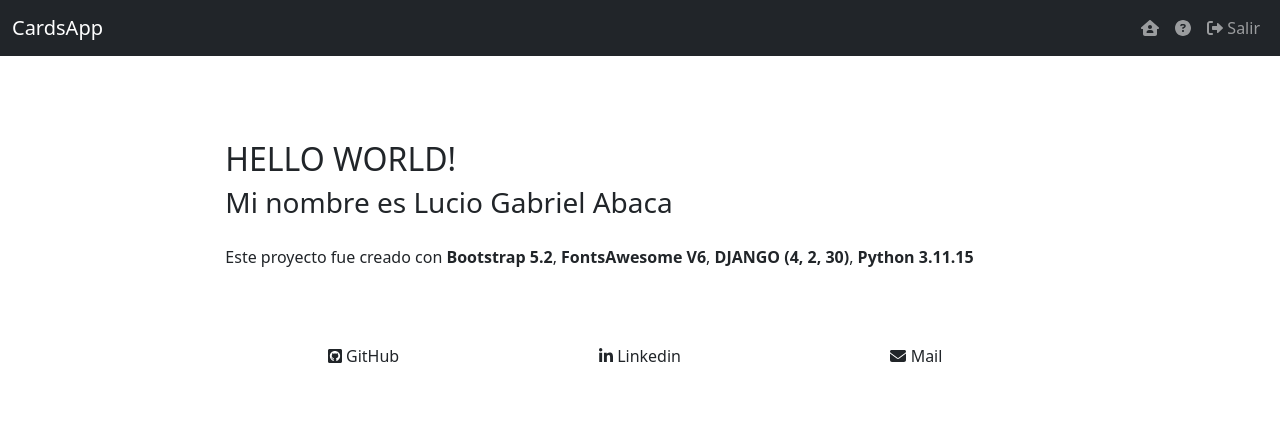
After one commit to gabrielabaca/CardsApp, a Django app: page /about in a window 1280 px wide. The commit adds this page. Shown: the top 434 px of the page. Run offline with Django 4.2, Linux system fonts and the light colour scheme; some libraries are stand-ins or nearby versions.

Commit message:
About || Crear Card

```diff
--- a/main_App/static/assets/css/style.css
+++ b/main_App/static/assets/css/style.css
@@ -4,8 +4,8 @@
 .m-dash{
   padding-top: 10vh;
   overflow: hidden;
+}
 
-}
 
 /*--------------------------------------------------------------
 # Sections
@@ -292,7 +292,22 @@ font-size: 19px;
   transition-duration: 2s;
 }
 
+/*--------------------------------------------------------------
+# About
+--------------------------------------------------------------*/
+.about-bg{}
 
+.about-bg .btn{
+  margin-top: 25px
+}
+.about-bg p{
+  margin-top:2%;
+  margin-bottom: 5%;
+}
+.about-bg strong:hover{
+  border-bottom-style: solid;
+  border-bottom-width: 1px;
+}
 /*--------------------------------------------------------------
 # Timeline
 --------------------------------------------------------------*/
--- a/main_App/template/auth/login.html
+++ b/main_App/template/auth/login.html
@@ -125,7 +125,7 @@
             loading.classList.remove('d-none');
             cardsData()
 
-        },8000)
+        },5000)
 
 
         function cardsData(){
--- /dev/null
+++ b/main_App/template/main/about.html
@@ -0,0 +1,25 @@
+{% extends './base.html' %}
+{% load static %}
+
+{% block Main %}
+
+<section class="container-fluid col-lg-8 about-bg align-content-center">
+    <div class="row justify-content-center" style="height: 100%">
+        <h2 class="text-uppercase">Hello world!</h2>
+        <h3>Mi nombre es Lucio Gabriel Abaca</h3>
+
+        <p>Este proyecto fue creado con
+            <strong>Bootstrap 5.2</strong>,
+            <strong>FontsAwesome V6</strong>,
+            <strong>DJANGO {{ django_version }}</strong>,
+            <strong>Python {{ python_version }}</strong>
+        </p>
+        <div class="row align-items-center">
+            <a class="btn col-lg-4" href="https://github.com/gabrielabaca" target="_blank"><i class="fa fa-brands fa-github-square"></i> GitHub</a>
+            <a class="btn col-lg-4" href="https://www.linkedin.com/in/luciogabrielabaca/" target="_blank"><i class="fa fa-brands fa-linkedin-in"></i> Linkedin</a>
+            <a class="btn col-lg-4" href="mailto:gabrielabaca@live.com.ar" target="_blank"><i class="fa fa-envelope"></i> Mail</a>
+        </div>
+    </div>
+</section>
+
+{% endblock %}
--- a/main_App/template/main/base.html
+++ b/main_App/template/main/base.html
@@ -20,7 +20,7 @@
     <body>
         <nav class="navbar fixed-top navbar-expand-lg navbar-dark bg-dark">
             <div class="container-fluid">
-              <a class="navbar-brand">CardsApp</a>
+              <a href="/dashboard" class="navbar-brand" data-bs-toggle="tooltip" title=" Volver al dashboard">CardsApp</a>
               <button class="navbar-toggler" type="button" data-bs-toggle="collapse" data-bs-target="#navbarNavAltMarkup" aria-controls="navbarNavAltMarkup" aria-expanded="false" aria-label="Toggle navigation">
                 <span class="navbar-toggler-icon"></span>
               </button>
@@ -34,13 +34,13 @@
                         </a>
 
                         <ul class="dropdown-menu" data-bs-popper="left=-150px" aria-labelledby="notificaciones">
-                          <li><a class="dropdown-item" href="#">Action</a></li>
-                          <li><a class="dropdown-item" href="#">Another action</a></li>
-                          <li><hr class="dropdown-divider"></li>
-                          <li><a class="dropdown-item" href="#">Something else here</a></li>
+
                         </ul>
                       </li>
                     -->
+                    <li class="nav-item">
+                      <a class="nav-link" href="/dashboard" data-bs-toggle="tooltip" title="Ir al dashboard"><i class="fa fa-house-user"></i></a>
+                    </li>
                     <li class="nav-item">
                       <a class="nav-link" href="/about" data-bs-toggle="tooltip" title="Acerca de..."><i class="fa fa-question-circle"></i></a>
                     </li>
--- a/main_App/urls.py
+++ b/main_App/urls.py
@@ -12,6 +12,7 @@ urlpatterns = [
     path('editarPerfil', views.editarPerfil),
     path('nuevaCard', views.nuevaCard),
     path('imagenPerfil', views.imagenPerfil),
+    path('about', views.about, name='about'),
     ## JSONS
     path('getUsers', views.getUsers),
     path('getCard', views.getRandon),
--- a/main_App/views.py
+++ b/main_App/views.py
@@ -1,14 +1,14 @@
-from typing import TextIO
-from django import http
-from django.shortcuts import redirect, render,HttpResponse
+import django
+import platform
+from django.shortcuts import redirect, render
 from django.contrib.auth import authenticate, login
-from django.contrib.auth.models import User, UserManager
+from django.contrib.auth.models import User
 from django.contrib.auth.decorators import login_required
 from django.utils import timezone
 from django.http import JsonResponse
 from main_App.forms import FormularioRegister, FormularioEditarPerfil
 from .models import Usuarios, Perfil_Links, Cards, Categorias_Cards, Relacion_Cards
-from datetime import timedelta
+
 
 # Create your views here.
 
@@ -75,7 +75,7 @@ def dashboard(request):
     if(request.GET):
         #Recibidas
         if request.GET['action'] == 'recibidas':
-            for x in Relacion_Cards.objects.filter(id_usr_to__iexact = request.user.id):
+            for x in Relacion_Cards.objects.filter(id_usr_to__iexact = request.user.id).order_by('-id'):
                 cards.append({i:{}})
                 dates = timezone.now() - x.id_card.creacion
                 cards[i].update({
@@ -99,7 +99,7 @@ def dashboard(request):
 
         #Enviadas
         if (request.GET['action'] == 'enviadas'):
-            for x in Relacion_Cards.objects.filter(id_usr__iexact = request.user.id):
+            for x in Relacion_Cards.objects.filter(id_usr__iexact = request.user.id).order_by('-id'):
                 cards.append({i:{}})
                 dates = timezone.now() - x.id_card.creacion
                 cards[i].update({
@@ -123,7 +123,7 @@ def dashboard(request):
 
     #Todas las tarjetas
 
-    for x in Cards.objects.all():
+    for x in Cards.objects.all().order_by('-id'):
         cards.append({i:{}})
         dates = timezone.now() - x.creacion
         cards[i].update({
@@ -152,6 +152,7 @@ def nuevaCard(request):
     if request.POST:
         faicon = ''
         categoria = ''
+        privada = 0
         if request.POST['card-categoria'] == '1' :
             faicon = 'fa-cake-candles'
             categoria = 'Aniversario'
@@ -164,13 +165,15 @@ def nuevaCard(request):
         elif request.POST['card-categoria'] == '4' :
             faicon = 'fa-heart'
             categoria = 'SanValentin'
+        if request.POST == 'card-privada':
+            privada = 2
 
         card = Cards(
             titulo = request.POST['card-titulo'],
             icon = faicon,
             texto = request.POST['card-mensaje'],
             categoria = request.POST['card-categoria'],
-            estado = ('2' if(request.POST['card-privada'] == 'card-privada') else '0'),
+            estado = privada,
             )
 
         card.save()
@@ -188,7 +191,7 @@ def nuevaCard(request):
         )
 
         cCard.save()
-        return HttpResponse(f'CARD-ID: {card.id} rCardID: {rCard.id} cCardID: {cCard.id}')
+        return redirect(dashboard)
 
 @login_required(login_url='ingresar')
 def imagenPerfil(request):
@@ -260,6 +263,11 @@ def editarPerfil(request):
 
     return render(request, 'main/editarperfil.html', {'datos':datosUsuario, 'perfilCards':perfilcards,'links':links})
 
+
+def about(request):
+
+    return render(request,'main/about.html',{'django_version':django.VERSION[0:3], 'python_version': platform.python_version})
+
 ##JSONS
 @login_required(login_url='ingresar')
 def getUsers(request):
```
Also changed, not shown: db.sqlite3, media/Avatares/default-avatar.jpg (added), media/Avatares/perfil_k4JggqO.jpeg (added).
